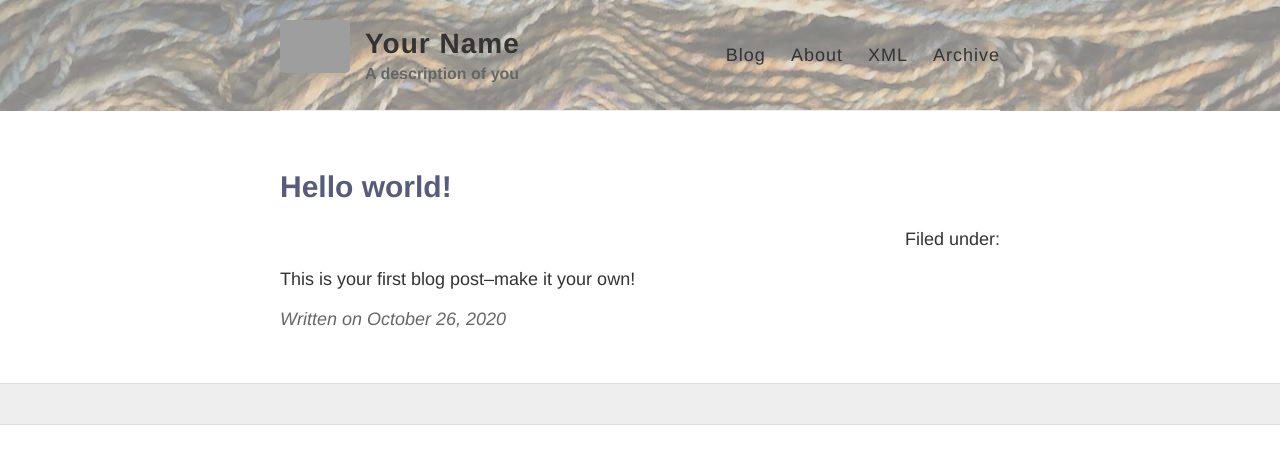
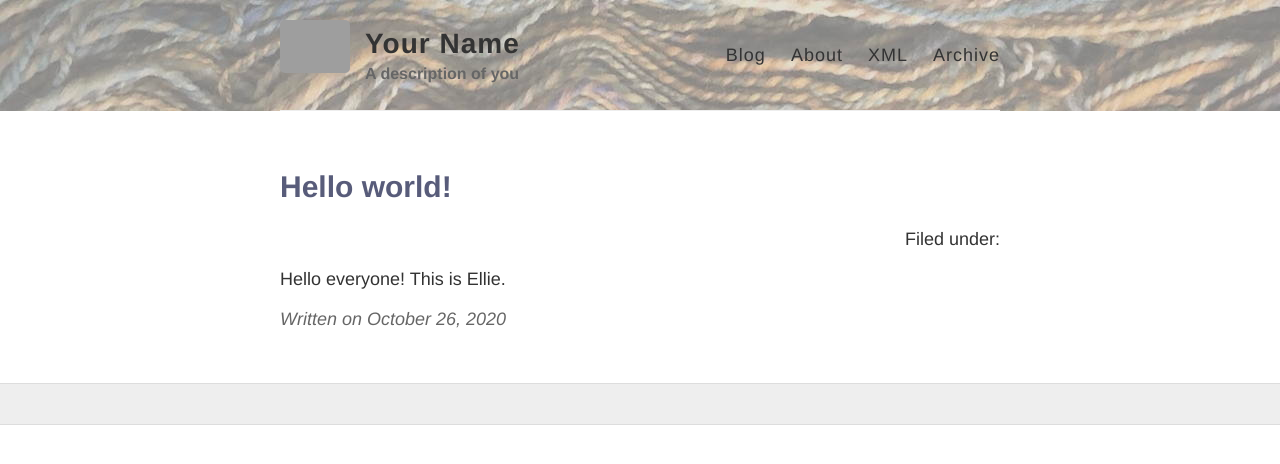
Before and after one commit to elliew1211/elliewitham, a Jekyll site: the page built from _posts/2020-10-26-Hello-World.md, in a window 1280 px wide. Shown: the top 464 px of the page. Built offline with Jekyll 4.4.1, drawn with Linux system fonts in a browser that asks for light colours; grey boxes are pictures that could not be loaded.

Commit message:
first edit
first edits

```diff
--- a/_posts/2020-10-26-Hello-World.md
+++ b/_posts/2020-10-26-Hello-World.md
@@ -3,4 +3,4 @@ layout: post
 title: Hello world!
 ---
 
-This is your first blog post--make it your own!
+Hello everyone! This is Ellie.
```
Also changed, not shown: 1 other file.
